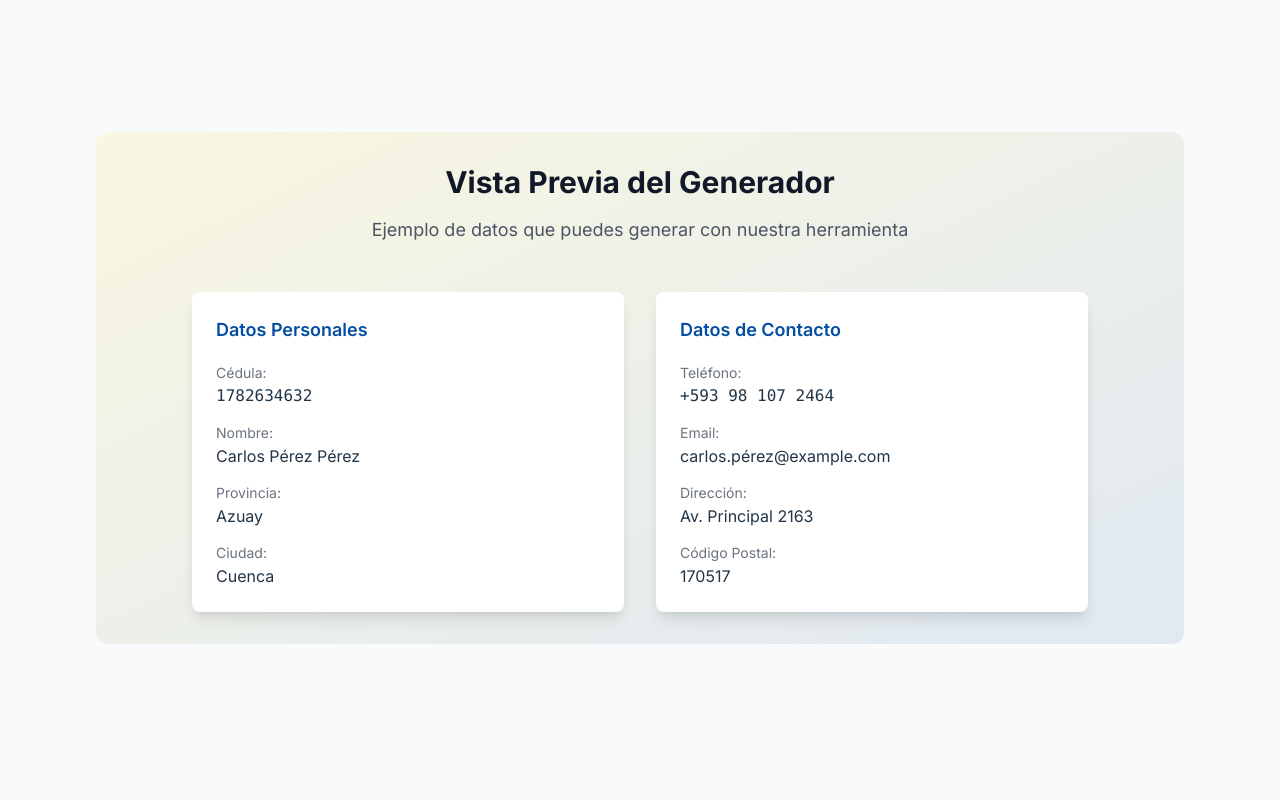
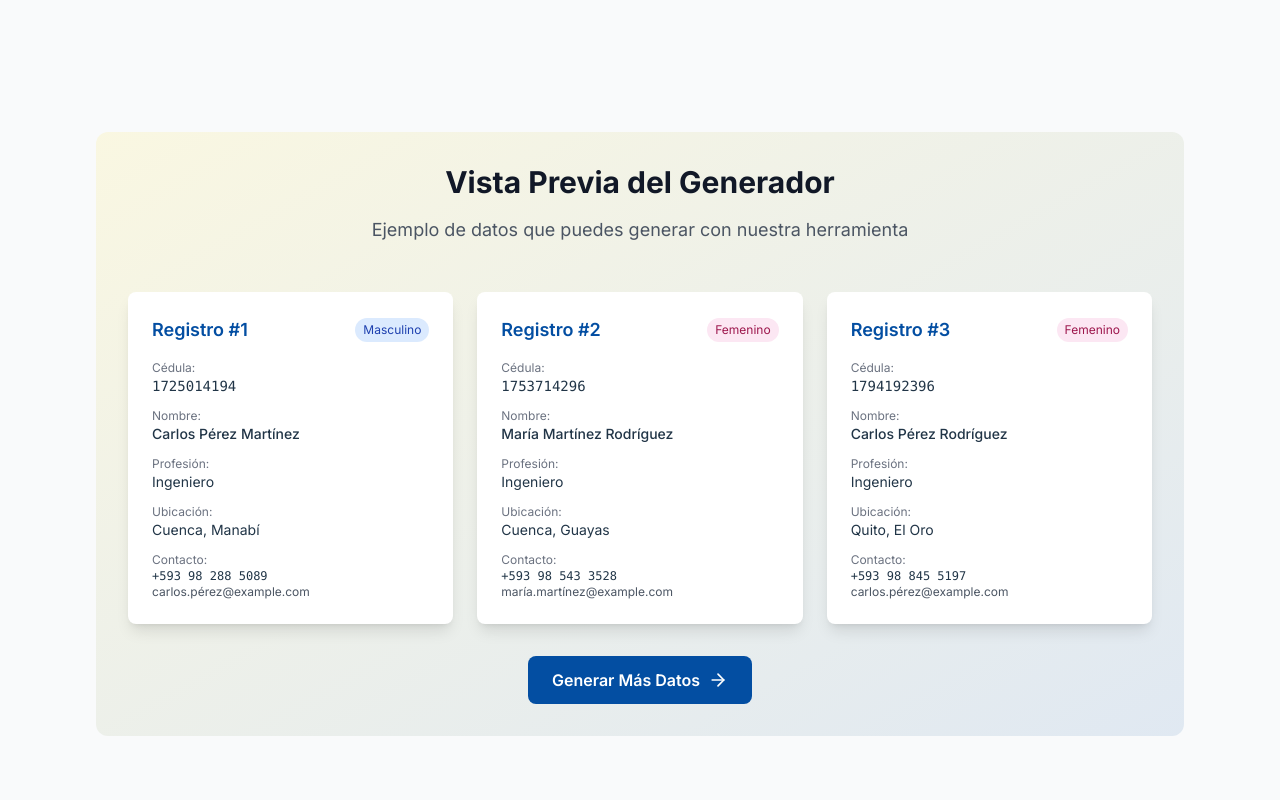
Before and after one commit to dmarmijosa/generadoec, a React (Vite) app in the folder apps/frontend/: page / in a window 1280 px wide. Shown: the part 1200-2000 px from the top of the page. Built offline with nearby package versions, Linux system fonts and the light colour scheme; no server answers.

Commit message:
feat: Update API URL and enhance data loading in Home component

```diff
--- a/apps/frontend/src/environments/environment.ts
+++ b/apps/frontend/src/environments/environment.ts
@@ -1,6 +1,6 @@
 export const environment = {
   production: false,
-  apiUrl: "http://localhost:3000/api",
+  apiUrl: "http://localhost:3001/api",
   domain: "generadorec.dmarmijosa.com",
   supportEmail: "support-client@dmarmijosa.com",
   author: {
--- a/apps/frontend/src/pages/Home.tsx
+++ b/apps/frontend/src/pages/Home.tsx
@@ -4,20 +4,21 @@ import { ArrowRight, Shield, Zap, Users } from "lucide-react";
 import { apiService, type GeneratedData } from "../services/api.service";
 
 const Home = () => {
-  const [previewData, setPreviewData] = useState<GeneratedData | null>(null);
+  const [previewData, setPreviewData] = useState<GeneratedData[]>([]);
+  const [isLoading, setIsLoading] = useState(true);
 
   // Cargar datos de ejemplo al montar el componente
   useEffect(() => {
     const loadPreviewData = async () => {
       try {
-        const data = await apiService.generateQuickData(1);
-        if (data.length > 0) {
-          setPreviewData(data[0]);
-        }
+        setIsLoading(true);
+        const data = await apiService.generateQuickData(3);
+        setPreviewData(data);
       } catch (error) {
         console.error("Error al cargar datos de vista previa:", error);
         // Datos de ejemplo por defecto
-        setPreviewData({
+        setPreviewData([
+          {
             cedula: "1724567890",
             nombre: "María Elena",
             apellido: "Rodríguez Vásquez",
@@ -29,7 +30,36 @@ const Home = () => {
             fechaNacimiento: "1990-03-15",
             genero: "F",
             profesion: "Ingeniera",
-        });
+          },
+          {
+            cedula: "0926781345",
+            nombre: "Carlos Alberto",
+            apellido: "García López",
+            email: "carlos.garcia@example.com",
+            telefono: "+593 97 987 6543",
+            direccion: "Calle Bolívar N125",
+            provincia: "Guayas",
+            canton: "Guayaquil",
+            fechaNacimiento: "1985-07-22",
+            genero: "M",
+            profesion: "Médico",
+          },
+          {
+            cedula: "0103456789",
+            nombre: "Ana Sofía",
+            apellido: "Martínez Pérez",
+            email: "ana.martinez@example.com",
+            telefono: "+593 96 555 1234",
+            direccion: "Av. Huayna Cápac N456",
+            provincia: "Azuay",
+            canton: "Cuenca",
+            fechaNacimiento: "1993-12-08",
+            genero: "F",
+            profesion: "Abogada",
+          },
+        ]);
+      } finally {
+        setIsLoading(false);
       }
     };
 
@@ -126,86 +156,69 @@ const Home = () => {
               Ejemplo de datos que puedes generar con nuestra herramienta
             </p>
           </div>
-          <div className="grid grid-cols-1 lg:grid-cols-2 gap-4 sm:gap-6 lg:gap-8 max-w-4xl mx-auto">
-            <div className="bg-white p-4 sm:p-6 rounded-lg shadow-lg">
-              <h3 className="text-base sm:text-lg font-semibold mb-3 sm:mb-4 text-ecuador-blue">
-                Datos Personales
+
+          {isLoading ? (
+            <div className="text-center py-12">
+              <div className="animate-spin rounded-full h-12 w-12 border-b-2 border-ecuador-blue mx-auto mb-4"></div>
+              <p className="text-gray-600">Cargando datos de ejemplo...</p>
+            </div>
+          ) : (
+            <div className="grid grid-cols-1 md:grid-cols-2 lg:grid-cols-3 gap-4 sm:gap-6 max-w-6xl mx-auto">
+              {previewData.map((person, index) => (
+                <div key={index} className="bg-white p-4 sm:p-6 rounded-lg shadow-lg">
+                  <div className="flex items-center justify-between mb-4">
+                    <h3 className="text-base sm:text-lg font-semibold text-ecuador-blue">
+                      Registro #{index + 1}
                     </h3>
-              <div className="space-y-2 sm:space-y-3">
+                    <span className={`px-2 py-1 text-xs rounded-full ${
+                      person.genero === 'M'
+                        ? 'bg-blue-100 text-blue-800'
+                        : 'bg-pink-100 text-pink-800'
+                    }`}>
+                      {person.genero === 'M' ? 'Masculino' : 'Femenino'}
+                    </span>
+                  </div>
+
+                  <div className="space-y-3">
                     <div>
-                  <span className="text-xs sm:text-sm text-gray-500">
-                    Cédula:
-                  </span>
-                  <p className="font-mono text-sm sm:text-base">
-                    {previewData?.cedula || "1234567890"}
-                  </p>
+                      <span className="text-xs text-gray-500 block">Cédula:</span>
+                      <p className="font-mono text-sm font-medium">{person.cedula}</p>
                     </div>
+
                     <div>
-                  <span className="text-xs sm:text-sm text-gray-500">
-                    Nombre:
-                  </span>
-                  <p className="text-sm sm:text-base">
-                    {previewData
-                      ? `${previewData.nombre} ${previewData.apellido}`
-                      : "María Elena Rodríguez Vásquez"}
-                  </p>
+                      <span className="text-xs text-gray-500 block">Nombre:</span>
+                      <p className="text-sm font-medium">{person.nombre} {person.apellido}</p>
                     </div>
+
                     <div>
-                  <span className="text-xs sm:text-sm text-gray-500">
-                    Provincia:
-                  </span>
-                  <p className="text-sm sm:text-base">
-                    {previewData?.provincia || "Pichincha"}
-                  </p>
+                      <span className="text-xs text-gray-500 block">Profesión:</span>
+                      <p className="text-sm">{person.profesion}</p>
                     </div>
+
                     <div>
-                  <span className="text-xs sm:text-sm text-gray-500">
-                    Ciudad:
-                  </span>
-                  <p className="text-sm sm:text-base">
-                    {previewData?.canton || "Quito"}
-                  </p>
+                      <span className="text-xs text-gray-500 block">Ubicación:</span>
+                      <p className="text-sm">{person.canton}, {person.provincia}</p>
+                    </div>
+
+                    <div>
+                      <span className="text-xs text-gray-500 block">Contacto:</span>
+                      <p className="text-xs font-mono">{person.telefono}</p>
+                      <p className="text-xs break-all text-gray-600">{person.email}</p>
                     </div>
                   </div>
                 </div>
-            <div className="bg-white p-4 sm:p-6 rounded-lg shadow-lg">
-              <h3 className="text-base sm:text-lg font-semibold mb-3 sm:mb-4 text-ecuador-blue">
-                Datos de Contacto
-              </h3>
-              <div className="space-y-2 sm:space-y-3">
-                <div>
-                  <span className="text-xs sm:text-sm text-gray-500">
-                    Teléfono:
-                  </span>
-                  <p className="font-mono text-sm sm:text-base">
-                    {previewData?.telefono || "+593 98 123 4567"}
-                  </p>
+              ))}
             </div>
-                <div>
-                  <span className="text-xs sm:text-sm text-gray-500">
-                    Email:
-                  </span>
-                  <p className="text-sm sm:text-base break-all">
-                    {previewData?.email || "maria.rodriguez@example.com"}
-                  </p>
-                </div>
-                <div>
-                  <span className="text-xs sm:text-sm text-gray-500">
-                    Dirección:
-                  </span>
-                  <p className="text-sm sm:text-base">
-                    {previewData?.direccion ||
-                      "Av. República del Salvador N34-183"}
-                  </p>
-                </div>
-                <div>
-                  <span className="text-xs sm:text-sm text-gray-500">
-                    Código Postal:
-                  </span>
-                  <p className="text-sm sm:text-base">170517</p>
-                </div>
-              </div>
-            </div>
+          )}
+
+          <div className="text-center mt-8">
+            <Link
+              to="/generator"
+              className="inline-flex items-center px-6 py-3 bg-ecuador-blue text-white font-semibold rounded-lg hover:bg-blue-700 transition-colors"
+            >
+              Generar Más Datos
+              <ArrowRight size={20} className="ml-2" />
+            </Link>
           </div>
         </div>
       </section>
--- a/apps/frontend/src/services/api.service.ts
+++ b/apps/frontend/src/services/api.service.ts
@@ -1,4 +1,4 @@
-const API_BASE_URL = import.meta.env.VITE_API_URL || "http://localhost:3001";
+const API_BASE_URL = import.meta.env.VITE_API_URL || "/api";
 
 export interface GeneratedData {
   cedula: string;
```
Lines whose indentation alone changed are shown as unchanged.
